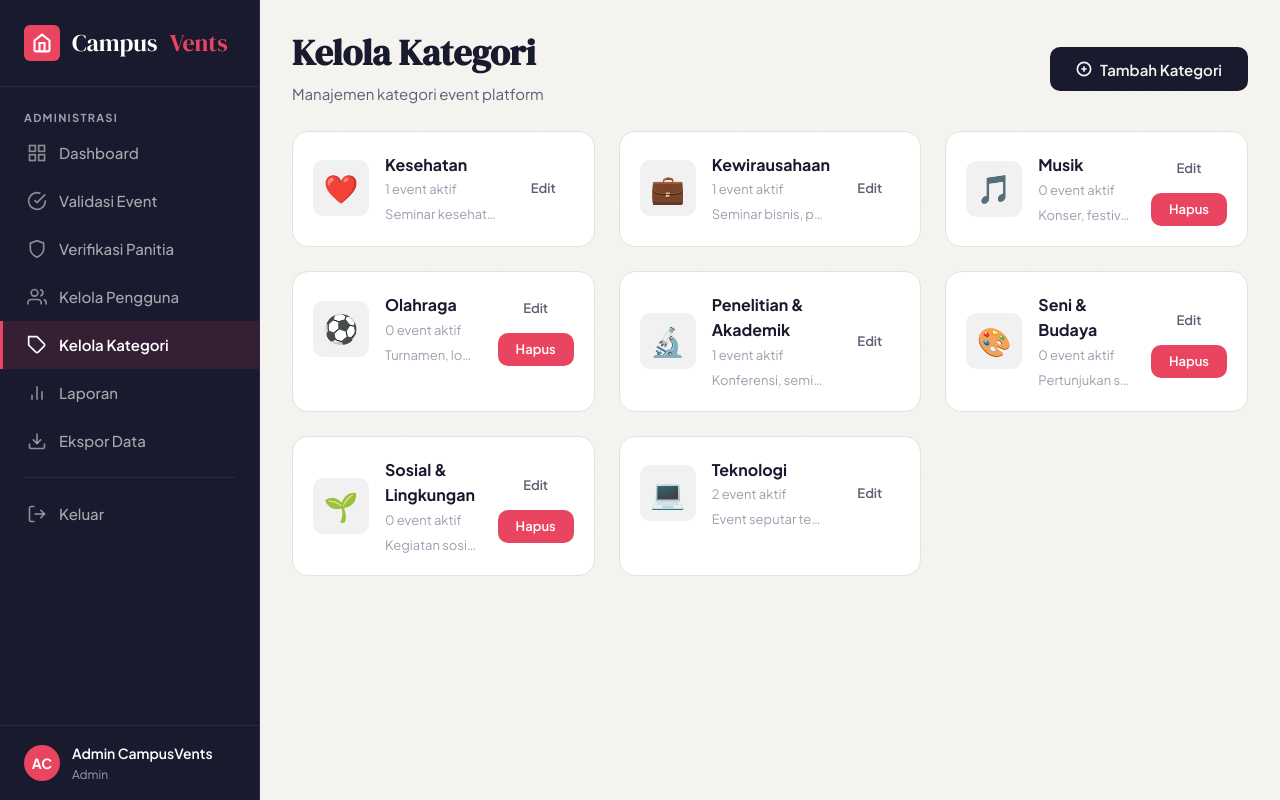
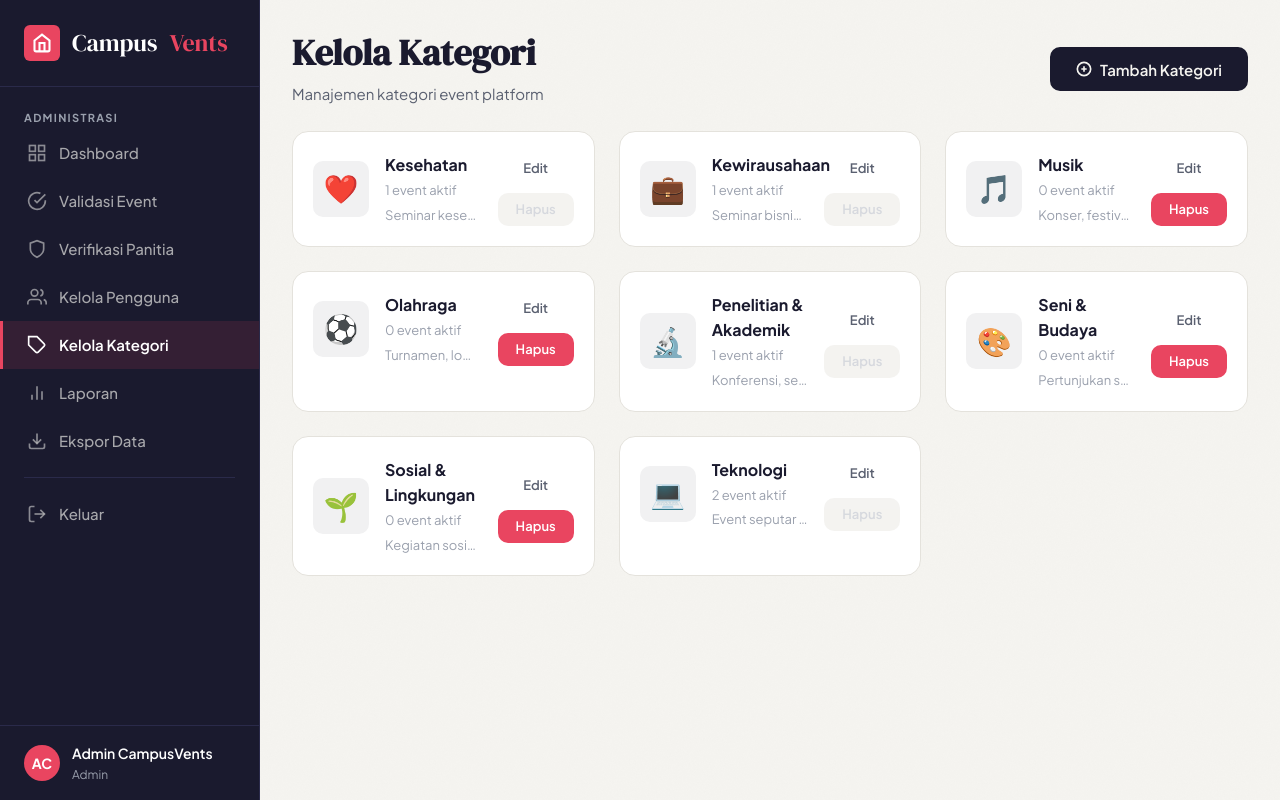
Before and after one commit to FarzadSahnadiPasaribu/Sistem-Deteksi-Penipuan-Transaksi-Digital-UMKM-, a PHP site: page /campusvents/admin/kelola_kategori.php in a window 1280 px wide. Run offline with PHP 8.4, Linux system fonts and the light colour scheme; a user stored in the database is signed in; data comes from the database, SQL or seed files in the repository.

Commit message:
fix: tombol Hapus kategori selalu tampil — disabled jika masih ada event

```diff
--- a/campusvents/admin/kelola_kategori.php
+++ b/campusvents/admin/kelola_kategori.php
@@ -113,6 +113,12 @@ include '../includes/header.php';
               <button type="submit" class="btn btn-danger btn-sm"
                       data-confirm="Hapus kategori '<?= htmlspecialchars($cat['name']) ?>'?">Hapus</button>
             </form>
+            <?php else: ?>
+            <button type="button" class="btn btn-sm" disabled
+                    title="Tidak bisa dihapus — kategori ini masih digunakan oleh <?= $cat['event_count'] ?> event"
+                    style="opacity:.4;cursor:not-allowed;background:var(--clr-border);color:var(--clr-text-muted)">
+              Hapus
+            </button>
             <?php endif; ?>
           </div>
         </div>
```
